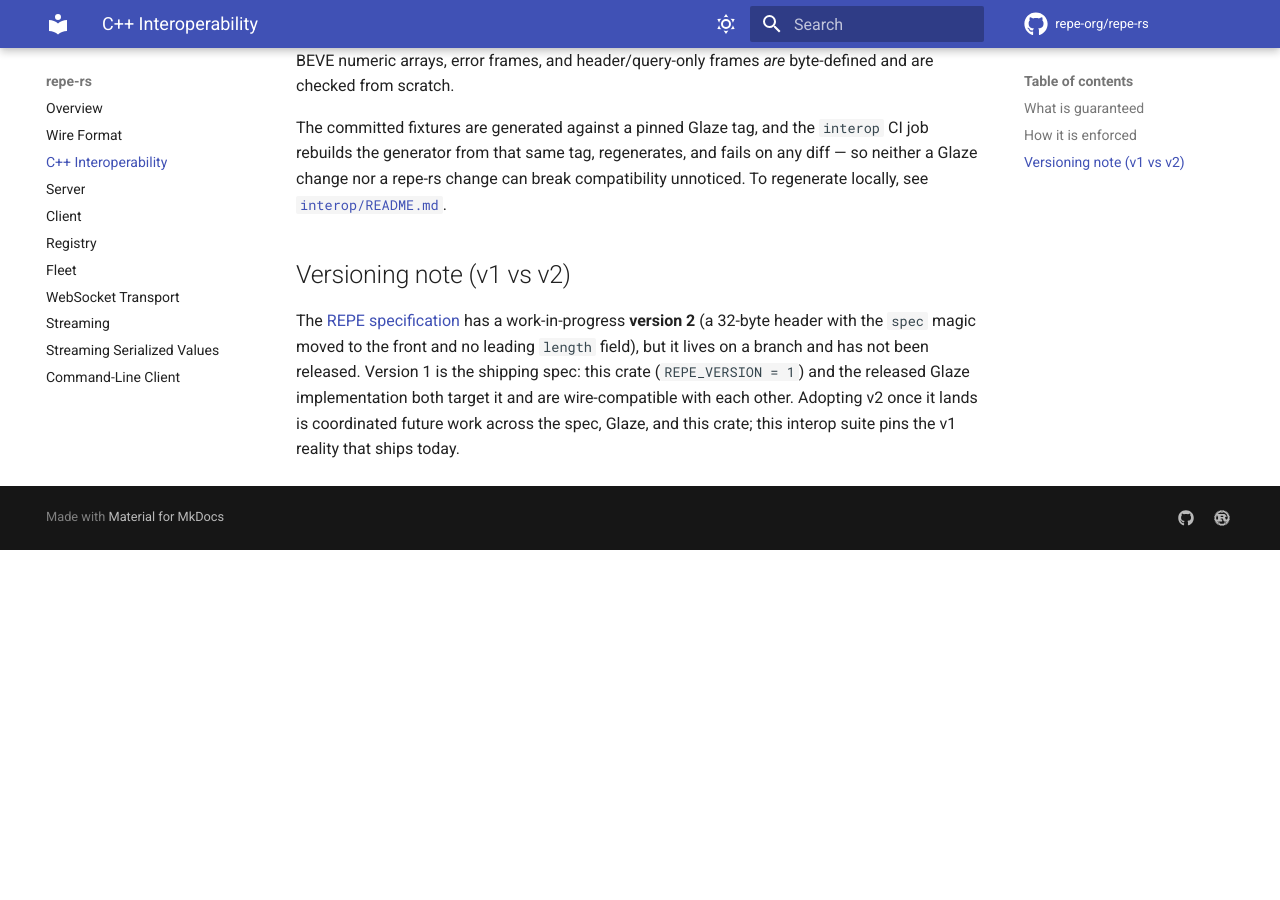
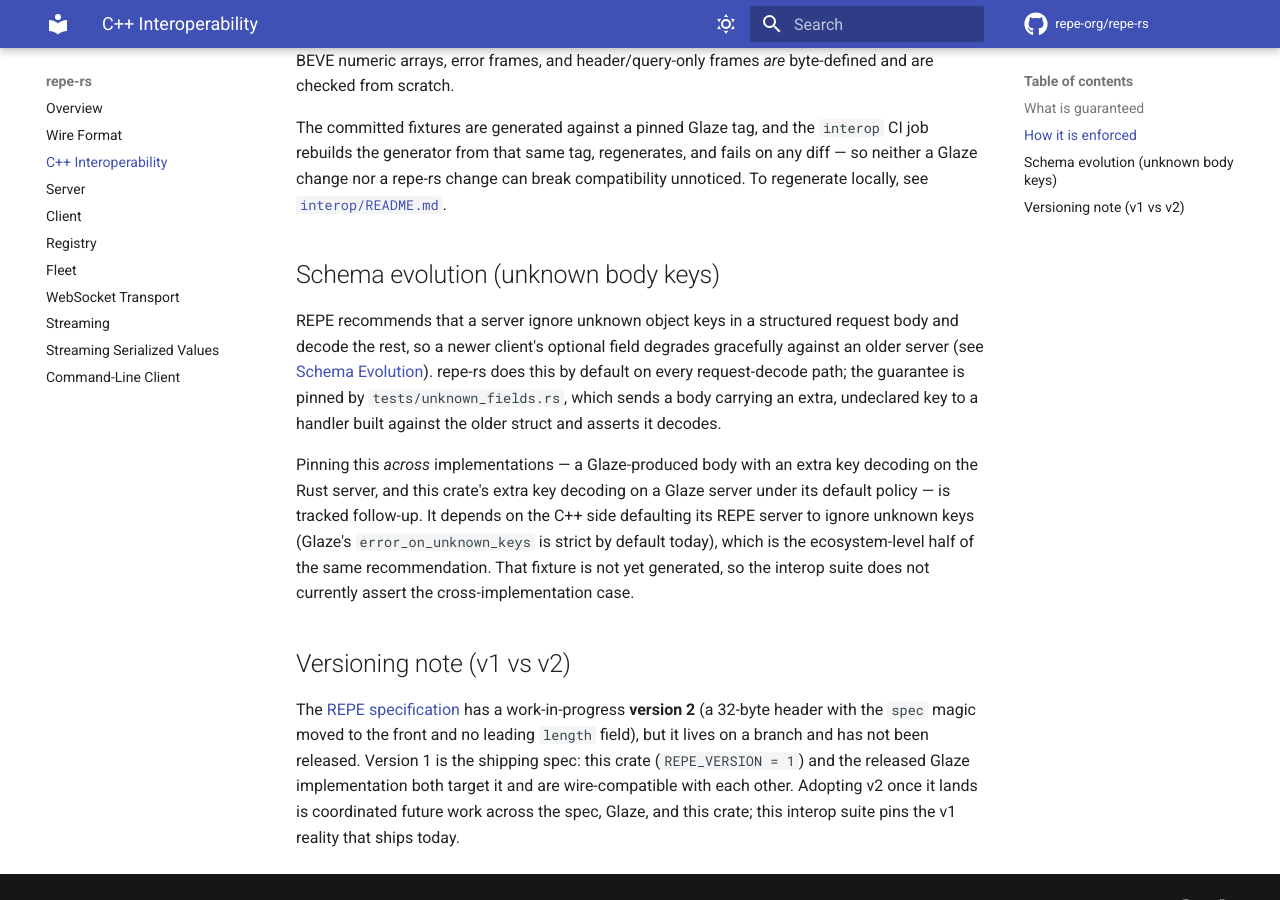
Before and after one commit to repe-org/repe-rs, an MkDocs documentation site: the page built from docs/interop.md, in a window 1280 px wide and 900 px high, scrolled down 1269 px. Built offline with MkDocs 1.6.1 and Material for MkDocs 9.7.7, drawn with Linux system fonts in a browser that asks for light colours; comment, search, counter and statistics services are not loaded; before the commit the page ends 1819 px from its top, so only the background shows below that.

Commit message:
Document unknown-field tolerance as a forward-compat guarantee
REPE links commonly span two versions: a newer client may add an optional key to a request body before every server understands it. The safe default is ignore-and-continue, but the protocol was silent on this and implementations diverge (repe-rs tolerant, Glaze strict by default), so the behavior was neither guaranteed nor consistent.

- docs/protocol.md: add a Schema Evolution section stating a conforming server SHOULD ignore unknown request-body object keys and decode the rest; strict rejection is an explicit opt-in, never the default; unknown body *format codes* remain a hard error. Notes the meaning-changing-field case and a per-field must-understand marker (SOAP mustUnderstand / JOSE crit / X.509 critical) as the intended future direction rather than a per-endpoint reject switch.

- docs/server.md: document the tolerant default as a guaranteed property across JSON and BEVE, and point at serde's #[serde(deny_unknown_fields)] as the per-type opt-in for handlers that want strict decoding.

- docs/interop.md: note the recommendation and that a cross-implementation fixture (which depends on the Glaze default) is tracked follow-up.

- tests/unknown_fields.rs: pin the guarantee end-to-end over JSON and BEVE with a newer-client/older-server round-trip (extra 'locale' key dropped, 'name' decoded).

```diff
--- a/docs/interop.md
+++ b/docs/interop.md
@@ -55,6 +55,24 @@ fails on any diff — so neither a Glaze change nor a repe-rs change can break
 compatibility unnoticed. To regenerate locally, see
 [`interop/README.md`](https://github.com/repe-org/repe-rs/blob/main/interop/README.md).
 
+## Schema evolution (unknown body keys)
+
+REPE recommends that a server ignore unknown object keys in a structured request
+body and decode the rest, so a newer client's optional field degrades gracefully
+against an older server (see [Schema Evolution](protocol.md#schema-evolution)).
+repe-rs does this by default on every request-decode path; the guarantee is
+pinned by `tests/unknown_fields.rs`, which sends a body carrying an extra,
+undeclared key to a handler built against the older struct and asserts it
+decodes.
+
+Pinning this *across* implementations — a Glaze-produced body with an extra key
+decoding on the Rust server, and this crate's extra key decoding on a Glaze
+server under its default policy — is tracked follow-up. It depends on the C++
+side defaulting its REPE server to ignore unknown keys (Glaze's
+`error_on_unknown_keys` is strict by default today), which is the ecosystem-level
+half of the same recommendation. That fixture is not yet generated, so the
+interop suite does not currently assert the cross-implementation case.
+
 ## Versioning note (v1 vs v2)
 
 The [REPE specification](https://github.com/repe-org/REPE) has a work-in-progress
```
Also changed, not shown: docs/protocol.md (+10 -0 lines), docs/server.md (+6 -0 lines), 1 other file.
